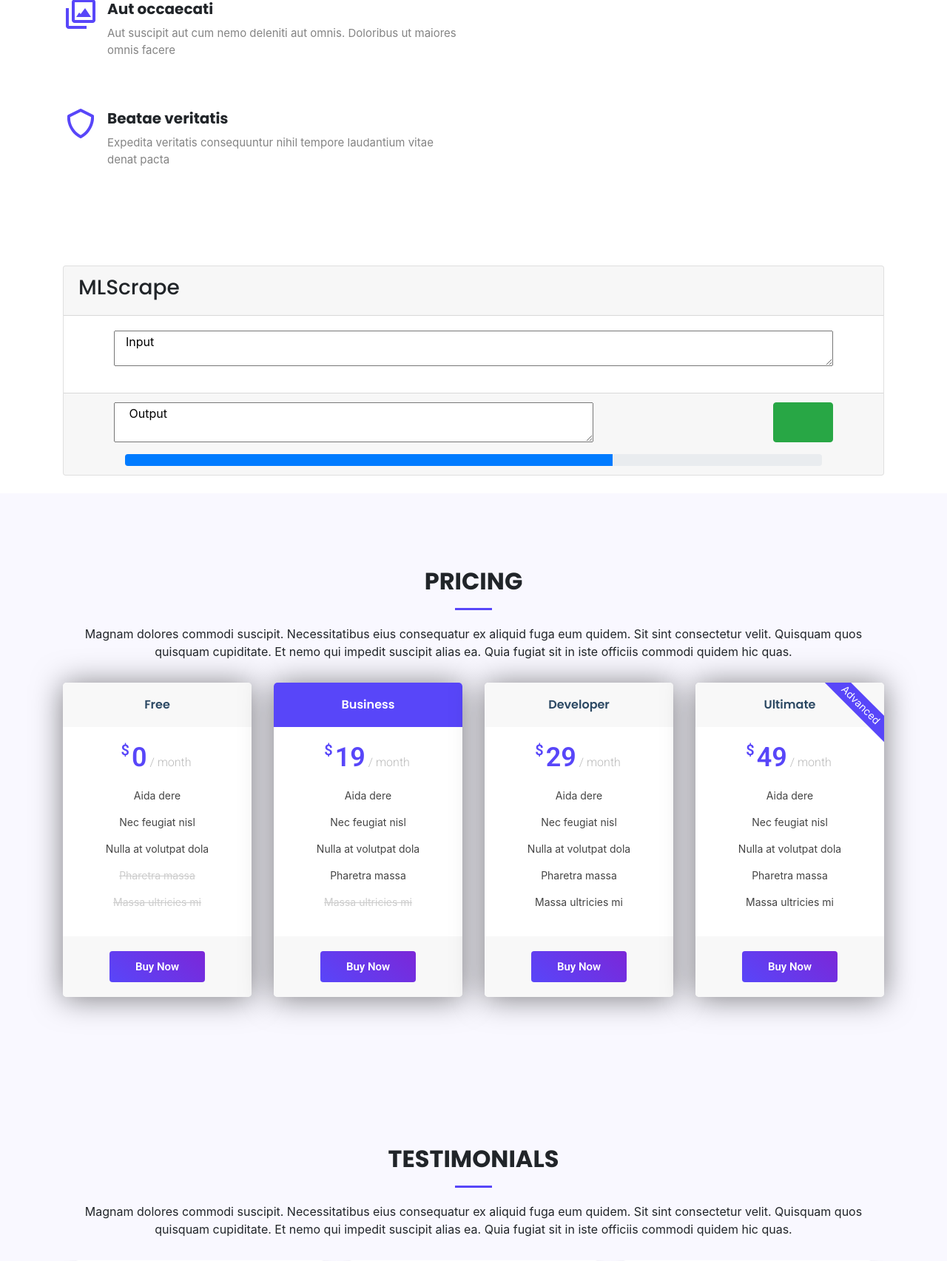
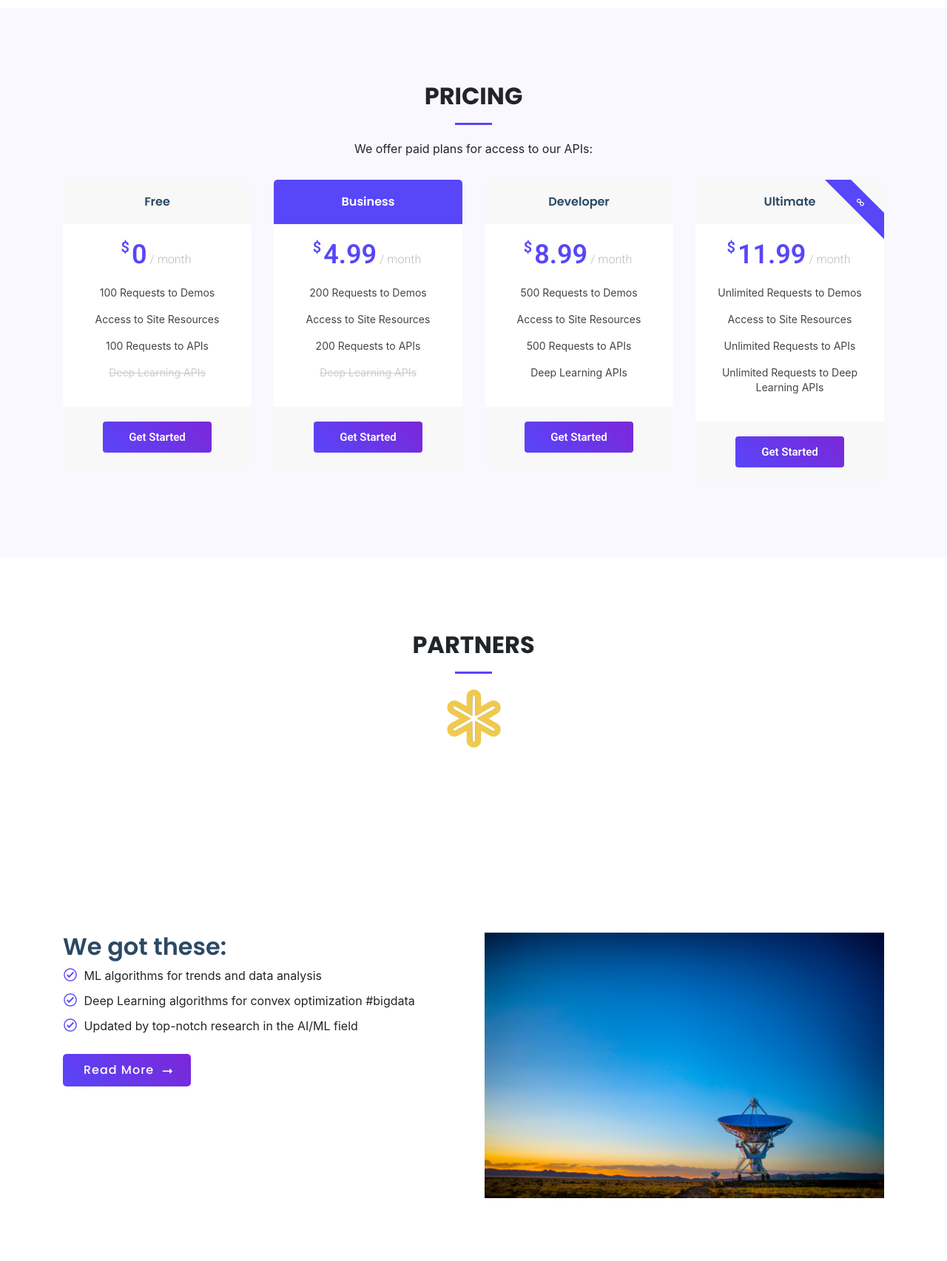
Before and after one commit to PilotedTechnologies/PT-Website, a Flask app: page /home/ in a window 1280 px wide. Shown: the part 2892-4597 px from the top of the page at 74% size. Run offline with Flask 2, Linux system fonts and the light colour scheme; parts of the project's set-up code (start-up, migrations or seed data) failed here and were passed over; some libraries are stand-ins or nearby versions.

Commit message:
bug fix - Services section, commented out irrelevant sections

```diff
--- a/app/static/css/style.css
+++ b/app/static/css/style.css
@@ -1038,7 +1038,7 @@
   border-radius: 5px;
   position: relative;
   overflow: hidden;
-  box-shadow: 0px 2px 40px rgba(0, 0, 0, 0.5);
+  box-shadow: 0spx 2px 2px rgba(0, 0, 0, 0.5);
 }
 
 .pricing h3 {
--- a/app/templates/landing.j2
+++ b/app/templates/landing.j2
@@ -11,7 +11,7 @@
 		<div class="container-fluid" data-aos="fade-up">
 			<div class="row justify-content-center">
 				<div class="col-xl-5 col-lg-6 pt-3 pt-lg-0 order-2 order-lg-1 d-flex flex-column justify-content-center">
-					<h1>@Pil&#9881tech, We're on it.</h1>
+					<h1>At Pil&#9881tech, we're on it.</h1>
 					<h2>College students do your coding.</h2>
 					<div><a href="#about" class="btn-get-started scrollto">Get Started</a></div>
 				</div>
@@ -67,21 +67,20 @@
 			</div>
 		</div>
 	</div>
-</div>
 </section>
 <!-- ======= Services Section ======= -->
 <!-- ======= Features Section ======= -->
-<section id="features" class="features">
+<!-- <section id="features" class="features">
 	<div class="container" data-aos="fade-up">
 			<div class="section-title">
 					<h2>Features</h2>
-		<p>Magnam dolores commodi suscipit. Necessitatibus eius consequatur ex aliquid fuga eum quidem. Sit sint consectetur velit. Quisquam quos quisquam cupiditate. Et nemo qui impedit suscipit alias ea. Quia fugiat sit in iste officiis commodi quidem hic quas.</p>
+					<p>When we say we deliver, we mean it. Check out some of our features below:</p>
 			</div>
 			<div class="row">
 					<div class="col-lg-6 order-2 order-lg-1 d-flex flex-column align-items-lg-center">
 							<div class="icon-box mt-5 mt-lg-0" data-aos="fade-up" data-aos-delay="100">
 									<i class="bx bx-receipt"></i>
-				<h4>Est labore ad</h4>
+									<h4>Many lins</h4>
 									<p>Consequuntur sunt aut quasi enim aliquam quae harum pariatur laboris nisi ut aliquip</p>
 							</div>
 							<div class="icon-box mt-5" data-aos="fade-up" data-aos-delay="200">
@@ -105,7 +104,8 @@
 					</div>
 			</div>
 	</div>
-</section><!-- End Features Section -->
+</section> -->
+<!-- End Features Section -->
 <!-- ======= Demo Section ======= -->
 <div class="container pt-3 pb-4">
 	<div class="card">
@@ -113,16 +113,49 @@
 		<div class="card-body">
 			<div class="container mb-3">
 				<div class="row">
-					<textarea rows="1" id="textarea" name="textarea" value="Text area" class="mx-5 col">Input </textarea> <br><br>
+					<textarea rows="3" id="textarea" name="textarea" value="Text area" class="mx-12 col">Input </textarea> <br><br>
 				</div>
 			</div>
 		</div>
-		<div class="card-footer">
+		<div class="container" style="background-color: white">
+			<div class="row">
+				<div class="col col-lg-4">
+					<input type="range" class="form-control-range mt-2">
+					<input type="range" class="form-control-range mt-2">
+					<input type="range" class="form-control-range mt-2">
+					<div class="form-check mt-2">
+						<label class="form-check-label ">
+							<input type="checkbox" class="form-check-input" value="">Option 1
+						</label>
+					</div>
+					<div class="form-check mt-2">
+						<label class="form-check-label">
+							<input type="checkbox" class="form-check-input" value="">Option 2
+						</label>
+					</div>
+					<div class="form-check mt-2">
+						<label class="form-check-label">
+							<input type="checkbox" class="form-check-input" value="">Option 3
+						</label>
+					</div>
+					<div class="form-check mt-2">
+						<label class="form-check-label">
+							<input type="radio" class="form-check-input" name="optradio">Option 1
+						</label>
+					</div>
+					<div class="form-check mt-2 mb-2">
+						<label class="form-check-label">
+							<input type="radio" class="form-check-input" name="optradio">Option 2
+						</label>
+					</div>
+				</div>
+			</div>
+		</div>
 		<div class="mx-5">
 			<div class="container border-radius">
 				<div class="row">
 					<textarea rows="2" id="textarea2" class="col-lg-8" name="textarea2"> Output </textarea>
-						<span class="col-lg-3"></span>
+					<span class="col col-lg-3"></span>
 					<a href="#" class="btn btn-success col-lg-1 text-center pl-3"> <p><span class="glyphicon glyphicon-envelope"></span></p></a>
 					<div class="container pt-3" style="width:100%">
 						<div class="progress">
@@ -134,36 +167,12 @@
 		</div>
 	</div>
 </div>
-</div>
-
-<!-- <div class="container pt-3">
-		<div class="card">
-				<div class="card-body">
-						<h4 class="card-title ml-5"> Demo Card </h4><br>
-						<div class="container mb-3">
-								<div class="row">
-										<textarea rows="1" id="textarea" name="textarea" value="Text area" class="mx-5 col">Text area </textarea> <br><br>
-								</div>
-						</div>
-						<div class="mx-5">
-								<div class="container">
-										<div class="row">
-												<textarea rows="2" id="textarea2" class="col-lg-8" name="textarea2"> Input </textarea>
-												<span class="col-lg-1"></span>
-												<a href="#" class="btn btn-primary col-lg-3 text-center pl-1">Button</a>
-										</div>
-								</div>
-						</div>
-				</div>
-		</div>
-</div> -->
-<!-- ======= Demo Section ======= -->
 <!-- ======= Pricing Section ======= -->
 <section id="pricing" class="pricing section-bg">
 	<div class="container" data-aos="flip-left">
 		<div class="section-title">
 			<h2>Pricing</h2>
-			<p>Magnam dolores commodi suscipit. Necessitatibus eius consequatur ex aliquid fuga eum quidem. Sit sint consectetur velit. Quisquam quos quisquam cupiditate. Et nemo qui impedit suscipit alias ea. Quia fugiat sit in iste officiis commodi quidem hic quas.</p>
+			<p>We offer paid plans for access to our APIs:</p>
 		</div>
 		<div class="row">
 			<div class="col-lg-3 col-md-6" data-aos="fade-up" data-aos-delay="100">
@@ -171,63 +180,59 @@
 					<h3>Free</h3>
 					<h4><sup>$</sup>0<span> / month</span></h4>
 					<ul>
-						<li>Aida dere</li>
-						<li>Nec feugiat nisl</li>
-						<li>Nulla at volutpat dola</li>
-						<li class="na">Pharetra massa</li>
-						<li class="na">Massa ultricies mi</li>
+						<li>100 Requests to Demos</li>
+						<li>Access to Site Resources</li>
+						<li>100 Requests to APIs</li>
+						<li class="na">Deep Learning APIs</li>
 					</ul>
 					<div class="btn-wrap">
-						<a href="#" class="btn-buy">Buy Now</a>
+						<a href="#" class="btn-buy">Get Started</a>
 					</div>
 				</div>
 			</div>
 			<div class="col-lg-3 col-md-6 mt-4 mt-md-0" data-aos="fade-up" data-aos-delay="200">
 				<div class="box featured">
 					<h3>Business</h3>
-					<h4><sup>$</sup>19<span> / month</span></h4>
+					<h4><sup>$</sup>4.99<span> / month</span></h4>
 					<ul>
-						<li>Aida dere</li>
-						<li>Nec feugiat nisl</li>
-						<li>Nulla at volutpat dola</li>
-						<li>Pharetra massa</li>
-						<li class="na">Massa ultricies mi</li>
+						<li>200 Requests to Demos</li>
+						<li>Access to Site Resources</li>
+						<li>200 Requests to APIs</li>
+						<li class="na">Deep Learning APIs</li>
 					</ul>
 					<div class="btn-wrap">
-						<a href="#" class="btn-buy">Buy Now</a>
+						<a href="#" class="btn-buy">Get Started</a>
 					</div>
 				</div>
 			</div>
 			<div class="col-lg-3 col-md-6 mt-4 mt-lg-0" data-aos="fade-up" data-aos-delay="300">
 				<div class="box">
 					<h3>Developer</h3>
-					<h4><sup>$</sup>29<span> / month</span></h4>
+					<h4><sup>$</sup>8.99<span> / month</span></h4>
 					<ul>
-						<li>Aida dere</li>
-						<li>Nec feugiat nisl</li>
-						<li>Nulla at volutpat dola</li>
-						<li>Pharetra massa</li>
-						<li>Massa ultricies mi</li>
+						<li>500 Requests to Demos</li>
+						<li>Access to Site Resources</li>
+						<li>500 Requests to APIs</li>
+						<li>Deep Learning APIs</li>
 					</ul>
 					<div class="btn-wrap">
-						<a href="#" class="btn-buy">Buy Now</a>
+						<a href="#" class="btn-buy">Get Started</a>
 					</div>
 				</div>
 			</div>
 			<div class="col-lg-3 col-md-6 mt-4 mt-lg-0" data-aos="fade-up" data-aos-delay="400">
 				<div class="box">
-					<span class="advanced">Advanced</span>
+					<span class="advanced">∞</span>
 					<h3>Ultimate</h3>
-					<h4><sup>$</sup>49<span> / month</span></h4>
+					<h4><sup>$</sup>11.99<span> / month</span></h4>
 					<ul>
-						<li>Aida dere</li>
-						<li>Nec feugiat nisl</li>
-						<li>Nulla at volutpat dola</li>
-						<li>Pharetra massa</li>
-						<li>Massa ultricies mi</li>
+						<li>Unlimited Requests to Demos</li>
+						<li>Access to Site Resources</li>
+						<li>Unlimited Requests to APIs</li>
+						<li>Unlimited Requests to Deep Learning APIs</li>
 					</ul>
 					<div class="btn-wrap">
-						<a href="#" class="btn-buy">Buy Now</a>
+						<a href="#" class="btn-buy">Get Started</a>
 					</div>
 				</div>
 			</div>
@@ -236,7 +241,7 @@
 </section>
 <!-- ======= Pricing Section ======= -->
 <!-- ======= Testimonials Section ======= -->
-<section id="testimonials" class="testimonials section-bg">
+<!-- <section id="testimonials" class="testimonials section-bg">
 		<div class="container" data-aos="fade-up">
 				<div class="section-title">
 						<h2>Testimonials</h2>
@@ -254,7 +259,8 @@
 								<h4>Ceo &amp; Founder</h4>
 						</div>
 				</div>
-	</section>
+		</div>
+</section> -->
 <!-- Testimonials Section -->
 <!-- Partners Section -->
 <section id="Partners">
@@ -263,10 +269,11 @@
 			<h2>Partners</h2>
 			<img src={{ url_for('static', filename='img/sparklist.png') }} id="sparklist_partner_img" href="https://www.sparklist.co/" style="height: 80px; width: 80px;">
 		</div>
+	</div>
 </section>
 <!-- Partners Section -->
 <!-- ======= Frequently Asked Questions Section ======= -->
-		<section id="faq" class="faq">
+<!-- <section id="faq" class="faq">
 		<div class="container" data-aos="fade-up">
 				<div class="section-title">
 						<h2>Frequently Asked Questions</h2>
@@ -317,7 +324,7 @@
 						</ul>
 				</div>
 		</div>
-		</section>
+</section> -->
 <!-- Frequently Asked Questions Section -->
 <!-- ======= About Section ======= -->
 <section id="about" class="about">
@@ -339,6 +346,7 @@
 	</div>
 </section>
 <!-- ======= About Section ======= -->
+<!-- ======= Counter Section ======= -->
 <section id="counts" class="counts">
 	<div class="container">
 		<div class="row counters">
@@ -361,6 +369,6 @@
 		</div>
 	</div>
 </section>
-		<!-- ======= About Section ======= -->
+<!-- ======= Counter Section ======= -->
 </main>
 {% endblock %}
```
Lines whose indentation alone changed are shown as unchanged.
